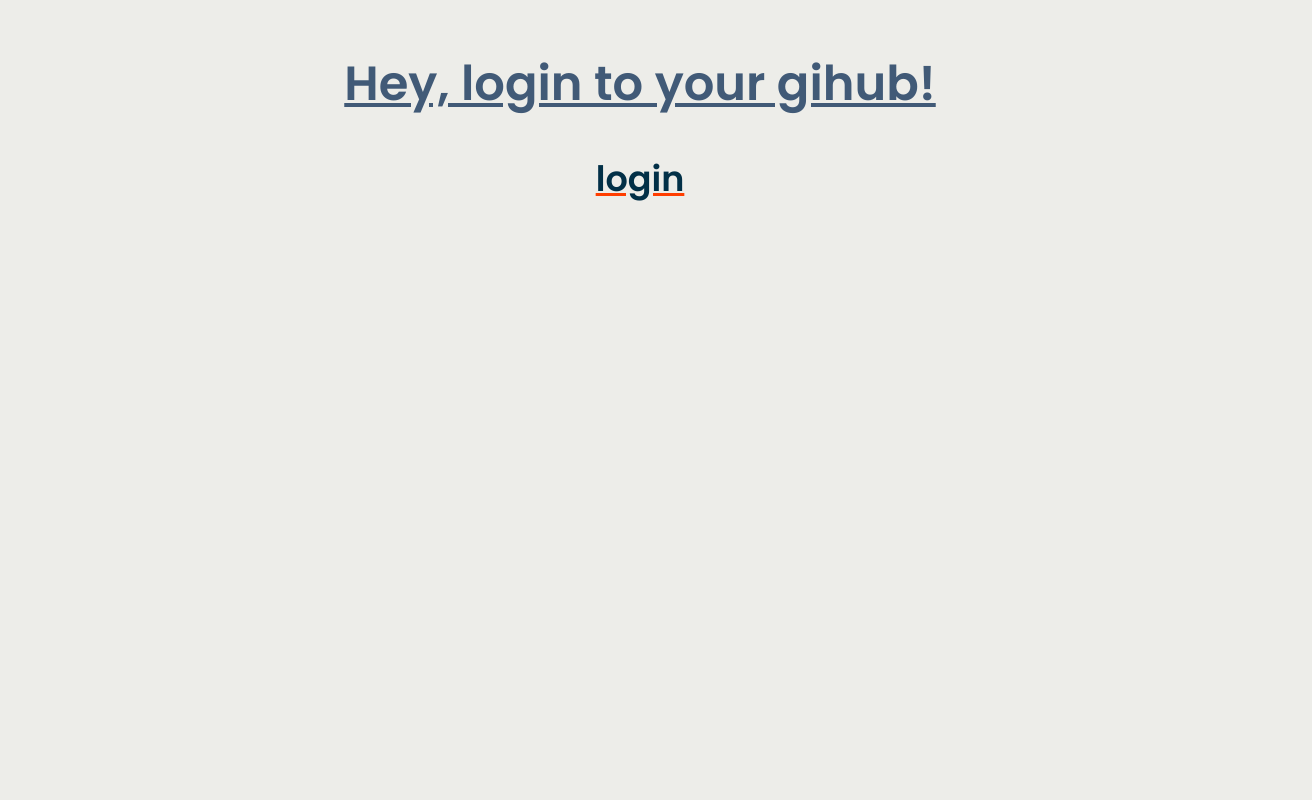
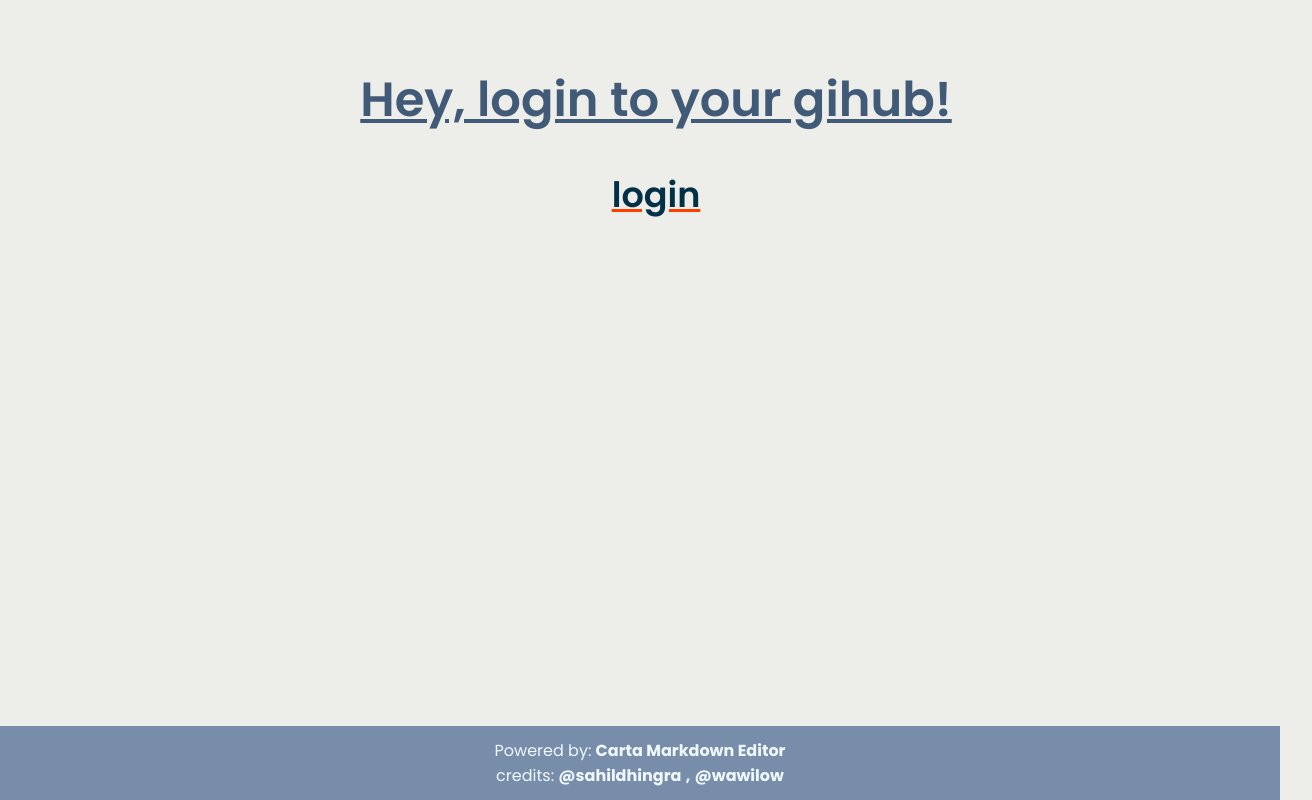
Before and after one commit to skar-software/markdown-git-cms, a SvelteKit app in the folder frontend/: page / in a window 1280 px wide. Shown: the whole page, 1312 px wide, since content can reach past the window. Built offline with nearby package versions, Linux system fonts and the light colour scheme.

Commit message:
chore: added footer in frontend

```diff
--- a/frontend/src/app.html
+++ b/frontend/src/app.html
@@ -13,7 +13,7 @@
 	%sveltekit.head%
 </head>
 
-<body data-sveltekit-preload-data="hover">
+<body data-sveltekit-preload-data="hover" style="margin: 0; padding: 0; overflow-x: hidden;">
 	<div style="display: contents">%sveltekit.body%</div>
 </body>
 
--- /dev/null
+++ b/frontend/src/routes/+layout.svelte
@@ -0,0 +1,74 @@
+<script>
+</script>
+
+<div class="app">
+  <main>
+    <slot />
+  </main>
+  <footer>
+    <span style="font-weight: 400;">
+      Powered by:
+      <a
+        class="foot"
+        href="https://github.com/BearToCode/carta"
+        >Carta Markdown Editor
+      </a>
+    </span>
+    <span style="font-weight: 400;">
+      credits:
+      <a
+        class="foot"
+        href="https://github.com/sahildhingraa">@sahildhingra</a
+      >
+      <span> ,</span>
+      <a
+        class="foot"
+        href="https://github.com/Wawilow">@wawilow</a
+      >
+    </span>
+  </footer>
+</div>
+
+<style>
+  * {
+    font-family: poppins;
+  }
+  .app {
+    display: flex;
+    flex-direction: column;
+    min-height: 100vh;
+  }
+
+  main {
+    width: 100%;
+  }
+  .foot,
+  span {
+    font-weight: 700;
+    font-size: 1rem;
+  }
+  footer {
+	overflow-x: hidden;
+	position: fixed;
+	bottom: 0%;
+	width: 100vw;
+    background: #778da9;
+    color: aliceblue;
+    display: flex;
+    flex-direction: column;
+    justify-content: space-evenly;
+    align-items: center;
+  }
+
+  footer a {
+    font-weight: bold;
+    color: aliceblue;
+    text-decoration: none;
+  }
+
+  @media (min-width: 480px) {
+    footer {
+      padding: 12px 0;
+    }
+  }
+</style>
--- a/frontend/src/routes/repos/+page.svelte
+++ b/frontend/src/routes/repos/+page.svelte
@@ -56,7 +56,7 @@
       {/if}
     {/each}
     {#if !end}
-      <button on:click={loadMore}>LOAD MORE</button>
+      <button style="margin-bottom: 50px;" on:click={loadMore}>LOAD MORE</button>
     {/if}
   </ul>
 </main>
--- a/frontend/src/routes/repos/[owner]/[rep]/+page.svelte
+++ b/frontend/src/routes/repos/[owner]/[rep]/+page.svelte
@@ -64,7 +64,7 @@
     />
     <button class="file-button">Create new file</button>
   </form>
-  <ul>
+  <ul style="margin-bottom: 50px;">
     {#each r as file}
       {#if file.Path !== ""}
         <li>
--- a/frontend/src/routes/repos/[owner]/[rep]/[file]/+page.svelte
+++ b/frontend/src/routes/repos/[owner]/[rep]/[file]/+page.svelte
@@ -61,9 +61,6 @@
 </main>
 
 <style>
-  * {
-    font-family: poppins;
-  }
   :global(.my-h1) {
     color: #415a77;
     text-decoration: underline;
```
